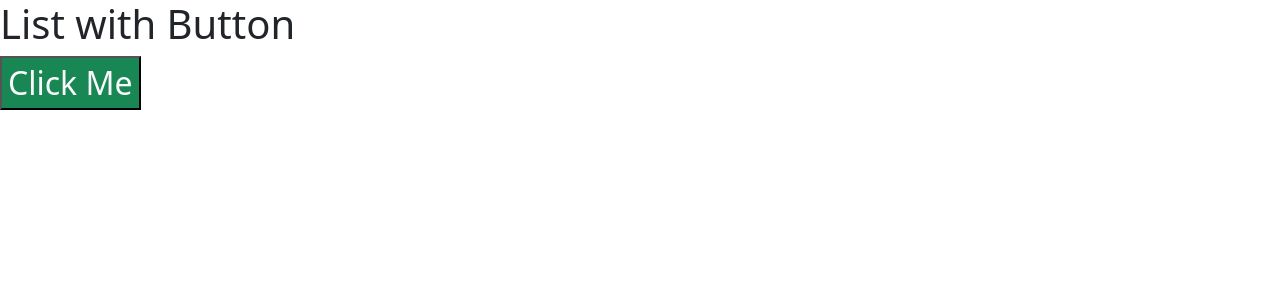
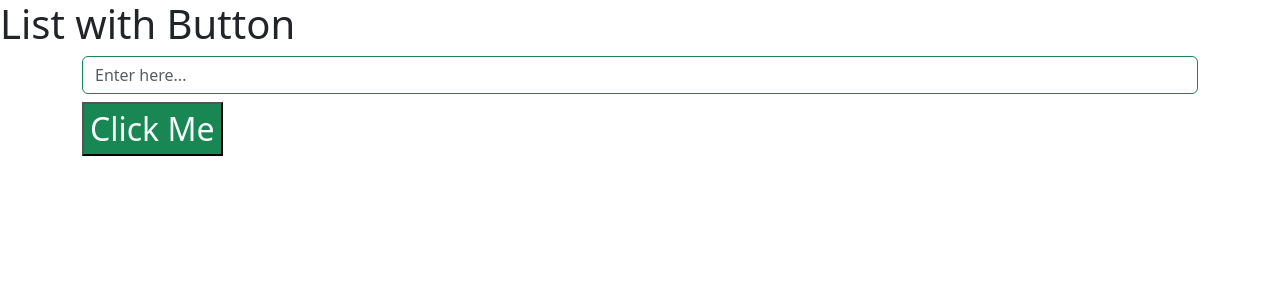
Before and after one commit to mohit24raut/fourth-react-app, a React (Create React App) app: page / in a window 1280 px wide. Shown: the top 300 px of the page. Built offline with nearby package versions, Linux system fonts and the light colour scheme.

Commit message:
Using useRef for dyanamic inp

```diff
--- a/src/App.js
+++ b/src/App.js
@@ -1,6 +1,105 @@
 import "bootstrap/dist/css/bootstrap.css";
-import {useState} from "react";
+import { useRef, useState } from "react";
 
+function App()
+{
+  return(
+    <>
+      <h1>List with Button</h1>
+      <ListDemo/>
+    </>
+  );
+}
+
+function ListDemo()
+{
+  let inpRef=useRef();
+  let [list, setList]=useState([]);
+
+  let addItem=()=>{
+    console.log(inpRef);
+    console.log(inpRef.current);
+    console.log(inpRef.current.value);
+    let inpValue=inpRef.current.value;
+
+    let newList=[...list , inpValue];
+    setList(newList);
+  }
+  return(
+    <>
+      <div className="container">
+        <input
+            type="text"
+            placeholder="Enter here..."
+            id="id1"
+            ref={inpRef}
+            className="form-control border-success my-2"
+        />
+        <input
+            type="button"
+            value="Click Me"
+            className="bg-success text-light fs-2"
+            onClick={addItem}
+        />
+
+        {list.map( (item)=> <p>{item}</p>)}
+      </div>
+    </>
+  )
+}
+export default App;
+
+/*
+Not a good way to use DOM as react have virutal DOM use above approch
+
+function App()
+{
+  return(
+    <>
+      <h1>List with Button</h1>
+      <ListDemo/>
+    </>
+  )
+}
+
+function ListDemo()
+{
+  let [list, setList]=useState([]);
+
+  let addItem=()=>{
+    let inpRef=document.querySelector("#id1");
+    let inp=inpRef.value;
+
+    let newList=[...list, inp];
+    setList(newList);
+
+    inpRef.value="";
+  }
+  return(
+    <>
+      <div className="container">
+        <input
+            type="text"
+            placeholder="Enter here..."
+            id="id1"
+            className="form-control border-success my-2"
+        />
+        <input
+            type="button"
+            value="Click Me"
+            className="bg-success text-light fs-2"
+            onClick={addItem}
+        />
+
+        {list.map( (item)=> <p>{item}</p>)}
+      </div>
+    </>
+  )
+}
+export default App;
+
+
+---------------------------------------------------------------------
 function App()
 {
   return(
@@ -34,7 +133,7 @@ function ListDemo()
 }
 export default App;
 
-/*
+
 function App()
 {
   return(
```
